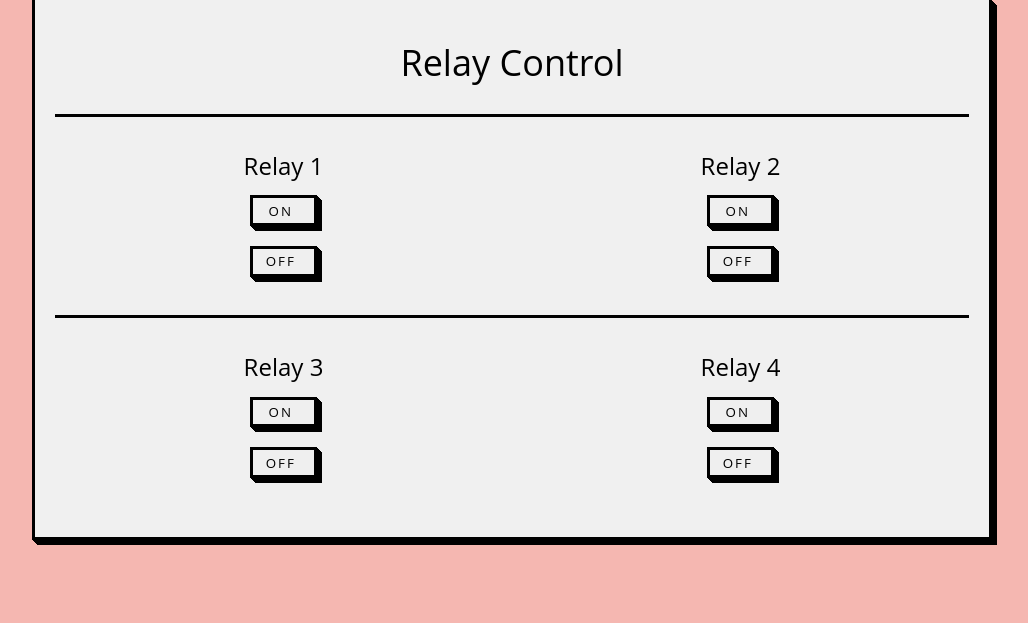
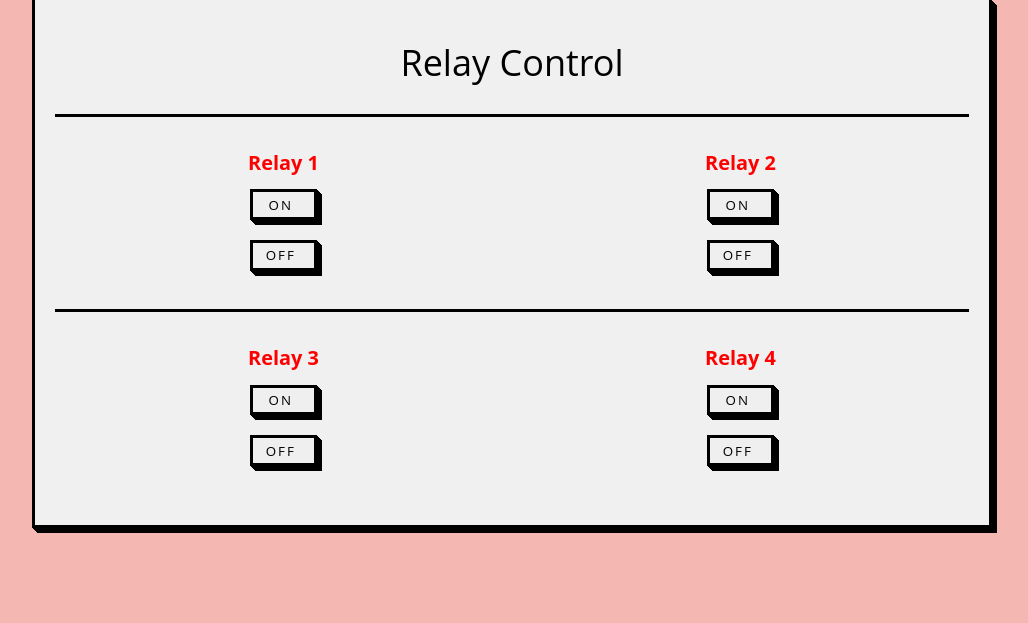
Before and after one commit to Philiparolfe/Relay-webUI, a Flask app: page / in a window 1280 px wide. Shown: the part 89-712 px from the top of the page, without its empty margins (128-1156 px from the left). Run offline with Flask 2, Linux system fonts and the light colour scheme.

Commit message:
added dynamic color indicators

```diff
--- a/app.py
+++ b/app.py
@@ -1,11 +1,18 @@
 from flask import Flask, request, render_template
 
-from relay_module import *
+from relay_module import switchOn,switchOff, is_on
 app = Flask(__name__)
 
 @app.route('/')
 def home():
-    return render_template('index.html')
+    status = [
+        is_on(0),
+        is_on(1),
+        is_on(2),
+        is_on(3),
+    ]
+    color = 'green'
+    return render_template('index.html', isLit=status, color=color)
 
 @app.route('/on/<num>')
 def on(num):
@@ -17,8 +24,5 @@ def off(num):
     switchOff(int(num))
     return home()
 
-
-
-
 if __name__ == '__main__':
-    app.run(host='0.0.0.0')
+    app.run(host='0.0.0.0', port=8080)
--- a/relay_module.py
+++ b/relay_module.py
@@ -24,13 +24,19 @@ def blinker(time_delay, relay_sel, blinks):
 def switchOn(relay_sel):
     if relays[relay_sel].is_active == False:
         relays[relay_sel].on()
-        print(f'Relay:{relay_sel}\tStatus:{relays[relay_sel].value}')
+        print(f'Relay:{relay_sel + 1}\tStatus:{relays[relay_sel].value}')
     else:
         print('Invalid relay selection !!!')
 
 def switchOff(relay_sel):
     if relays[relay_sel].is_active:
         relays[relay_sel].off()
-        print(f'Relay:{relay_sel}\tStatus:{relays[relay_sel].value}')
+        print(f'Relay:{relay_sel + 1}\tStatus:{relays[relay_sel].value}')
     else:
         print('Invalid relay selection !!!')
+
+def is_on(relay_sel):
+    if relays[int(relay_sel)].is_active:
+        return f'green'
+    else:
+        return f'red'
--- a/templates/index.html
+++ b/templates/index.html
@@ -14,11 +14,15 @@ Index Page
 
                 <td>
                     <label for="On">
-                        <h5></h5>Relay 1</h5>
+
+                        <font color="{{ isLit[0] }}">
+                            <h5>Relay 1</h5>
+                        </font>
+
                     </label>
-                    <form action="http://10.0.0.55:5000/on/0"><input class="button-54" type="submit" value="On " />
+                    <form action="http://10.0.0.55:8080/on/0"><input class="button-54" type="submit" value="On " />
                     </form>
-                    <form action="http://10.0.0.55:5000/off/0"><input class="button-54" type="submit" value="Off " />
+                    <form action="http://10.0.0.55:8080/off/0"><input class="button-54" type="submit" value="Off " />
                     </form>
 
                 </td>
@@ -26,11 +30,13 @@ Index Page
 
                 <td>
                     <label for="On">
-                        <h5></h5>Relay 2</h5>
+                        <font color="{{ isLit[1] }}">
+                            <h5>Relay 2</h5>
+                        </font>
                     </label>
-                    <form action="http://10.0.0.55:5000/on/1"><input class="button-54" type="submit" value="On " />
+                    <form action="http://10.0.0.55:8080/on/1"><input class="button-54" type="submit" value="On " />
                     </form>
-                    <form action="http://10.0.0.55:5000/off/1"><input class="button-54" type="submit" value="Off " />
+                    <form action="http://10.0.0.55:8080/off/1"><input class="button-54" type="submit" value="Off " />
                     </form>
 
                 </td>
@@ -39,11 +45,13 @@ Index Page
 
                 <td>
                     <label for="On">
-                        <h5></h5>Relay 3</h5>
+                        <font color="{{ isLit[2] }}">
+                            <h5>Relay 3</h5>
+                        </font>
                     </label>
-                    <form action="http://10.0.0.55:5000/on/2"><input class="button-54" type="submit" value="On " />
+                    <form action="http://10.0.0.55:8080/on/2"><input class="button-54" type="submit" value="On " />
                     </form>
-                    <form action="http://10.0.0.55:5000/off/2"><input class="button-54" type="submit" value="Off " />
+                    <form action="http://10.0.0.55:8080/off/2"><input class="button-54" type="submit" value="Off " />
                     </form>
 
                 </td>
@@ -51,11 +59,13 @@ Index Page
 
                 <td>
                     <label for="On">
-                        <h5></h5>Relay 4</h5>
+                        <font color="{{ isLit[3] }}">
+                            <h5>Relay 4</h5>
+                        </font>
                     </label>
-                    <form action="http://10.0.0.55:5000/on/3"><input class="button-54" type="submit" value="On " />
+                    <form action="http://10.0.0.55:8080/on/3"><input class="button-54" type="submit" value="On " />
                     </form>
-                    <form action="http://10.0.0.55:5000/off/3"><input class="button-54" type="submit" value="Off " />
+                    <form action="http://10.0.0.55:8080/off/3"><input class="button-54" type="submit" value="Off " />
                     </form>
 
                 </td>
```
